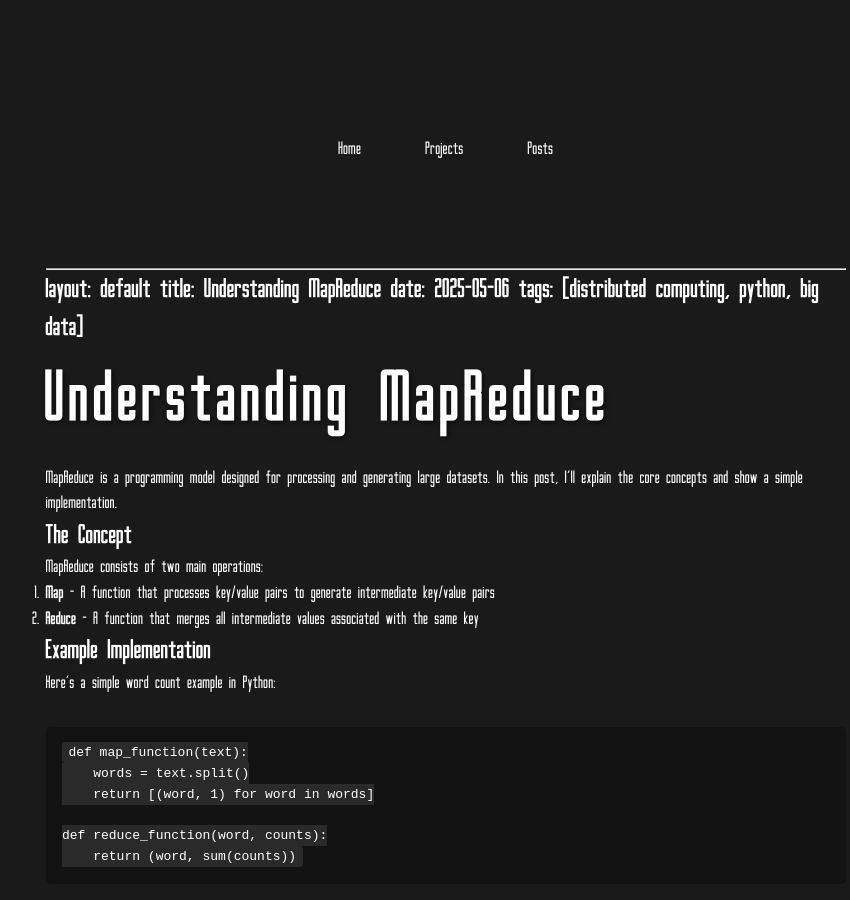
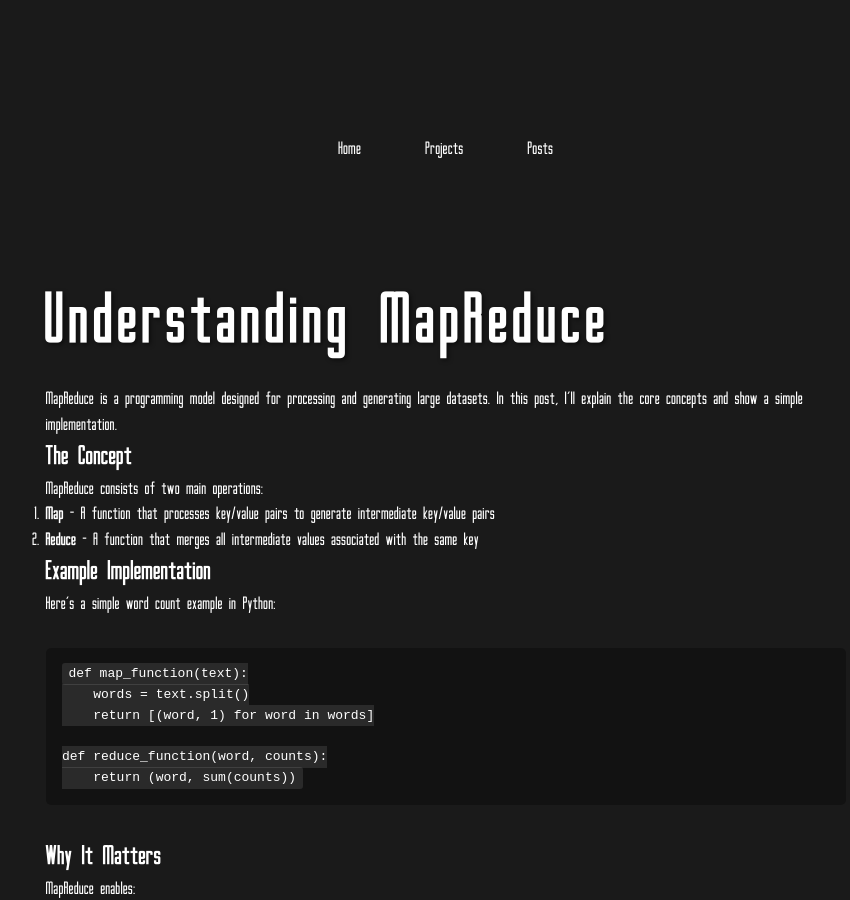
Before and after one commit to cassius66/cassius66.github.io, a Jekyll site: the page built from _posts/2025-05-06-understanding-map-reduce.md, in a window 1280 px wide and 900 px high. Shown: the whole window, without its empty margins (194-1044 px from the left). Built offline with Jekyll 4.4.1, drawn with Linux system fonts in a browser that asks for light colours; our own code applies the rules of GitHub Pages for plain Markdown files.

Commit message:
Refactor front matter in multiple markdown files for consistency and clarity

```diff
--- a/_posts/2025-05-06-understanding-map-reduce.md
+++ b/_posts/2025-05-06-understanding-map-reduce.md
@@ -1,6 +1,9 @@
-______________________________________________________________________
-
-## layout: default title: Understanding MapReduce date: 2025-05-06 tags: [distributed computing, python, big data]
+---
+layout: default
+title: Understanding MapReduce
+date: 2025-05-06
+tags: [distributed computing, python, big data]
+---
 
 # Understanding MapReduce
 
@@ -40,9 +43,9 @@ MapReduce enables:
 
 | Dataset Size | Single Machine | MapReduce Cluster |
 |--------------|---------------|-------------------|
-| 1GB | 10 minutes | 1 minute |
-| 10GB | 2 hours | 5 minutes |
-| 100GB | Days | 30 minutes |
+| 1GB          | 10 minutes    | 1 minute          |
+| 10GB         | 2 hours       | 5 minutes         |
+| 100GB        | Days          | 30 minutes        |
 
 ## Conclusion
 
```
Also changed, not shown: other parts of _posts/2025-05-06-understanding-map-reduce.md (+3 -4 lines), _projects/map-reduce.md (+7 -3 lines), index.md (+3 -3 lines), posts.md (+4 -3 lines), projects.md (+4 -3 lines).
